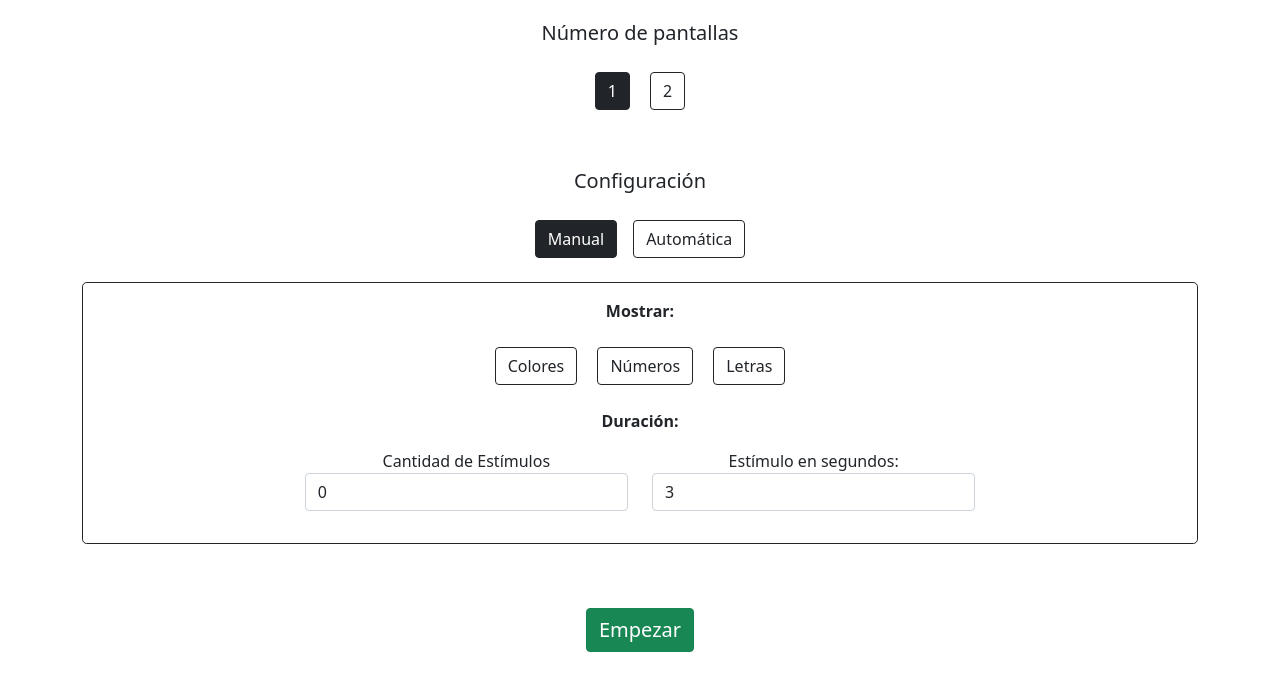
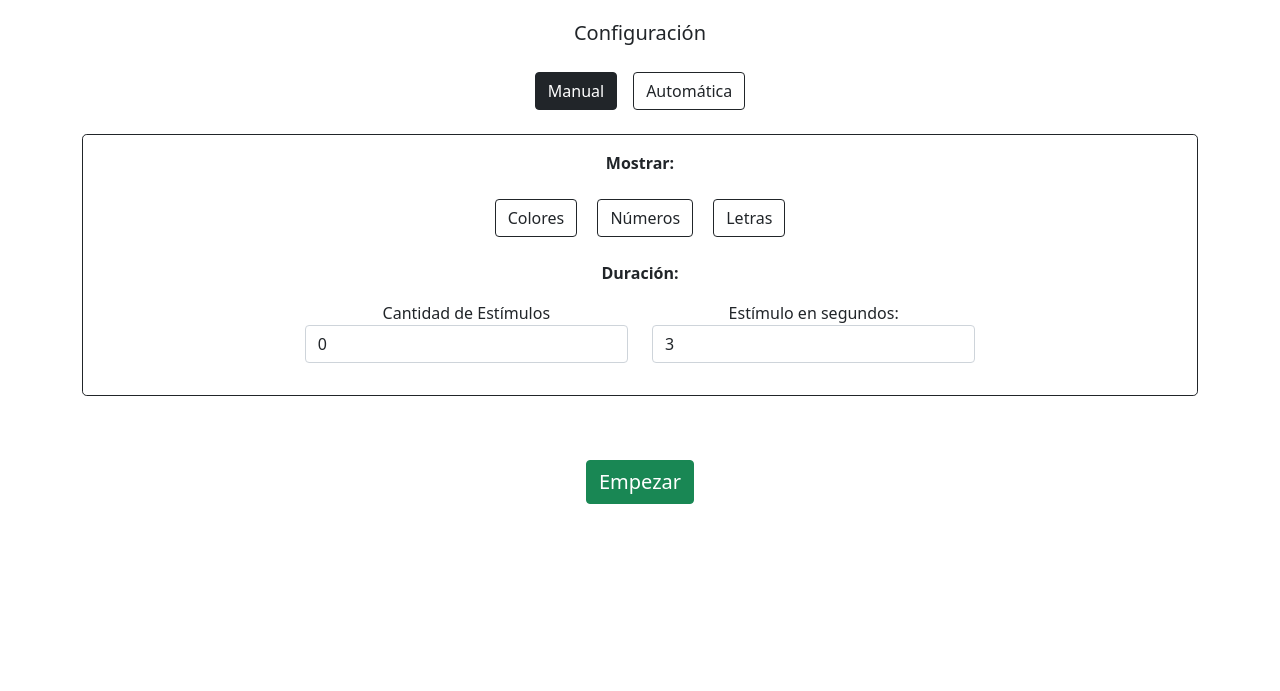
Before and after one commit to anabeeella/NuovoPotrero, a plain HTML site: page index.html in a window 1280 px wide. Shown: the part 89-780 px from the top of the page. Drawn offline with Linux system fonts and the light colour scheme.

Commit message:
Hidding screen configs

```diff
--- a/index.html
+++ b/index.html
@@ -15,13 +15,13 @@
     </header>
     <main class="container text-center">
         <section>
-            <article class="mb-5" id="number-of-screen">
+            <!-- <article class="mb-5" id="number-of-screen">
                 <p class="fs-5">Número de pantallas</p>
                 <input type="radio" class="btn-check" name="options-outlined" id="one-screen" checked>
                 <label class="btn btn-outline-dark m-2" for="one-screen">1</label>
                 <input type="radio" class="btn-check" name="options-outlined" id="two-screen">
                 <label class="btn btn-outline-dark m-2" for="two-screen">2</label>
-            </article>
+            </article> -->
             <article class="mb-3" id="options-configuration">
                 <p class="fs-5">Configuración</p>
                 <div class="nav nav-tabs border-0 justify-content-center p-0" role="tablist" id="tabs">
```
